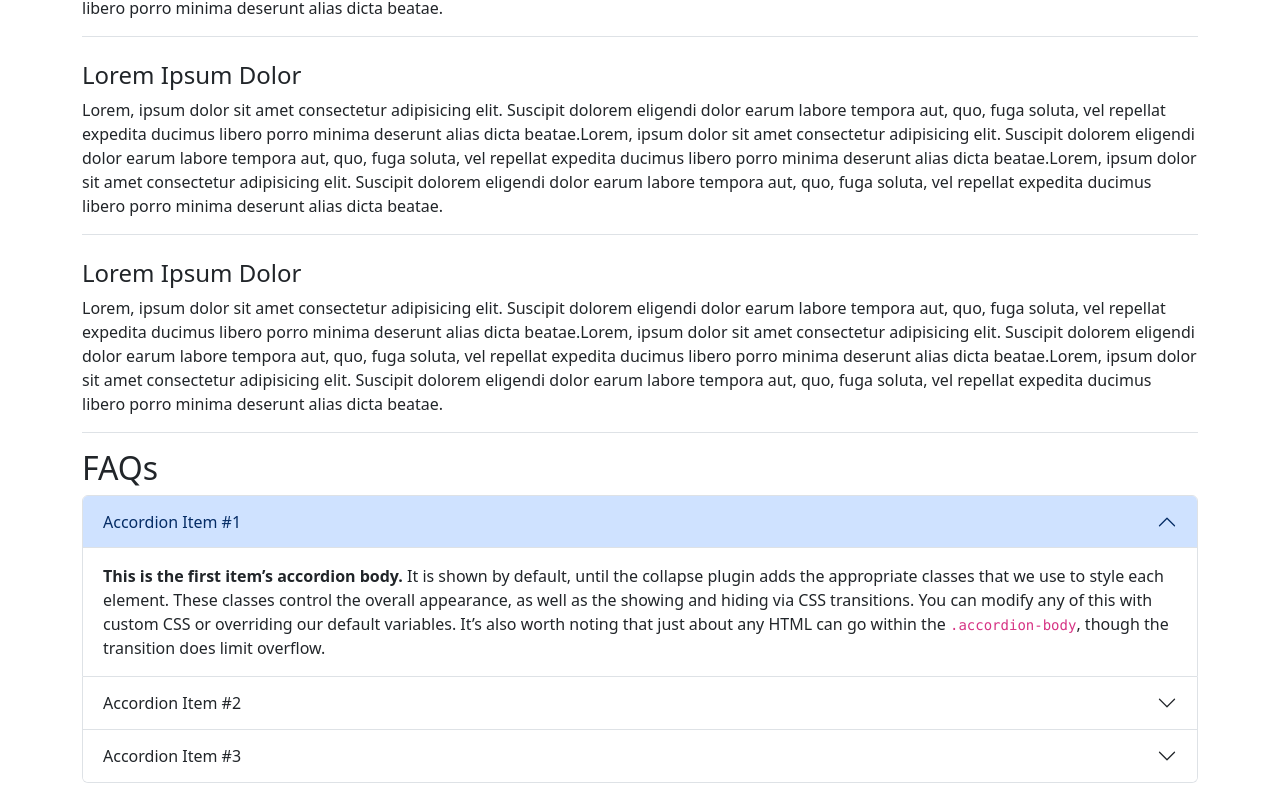
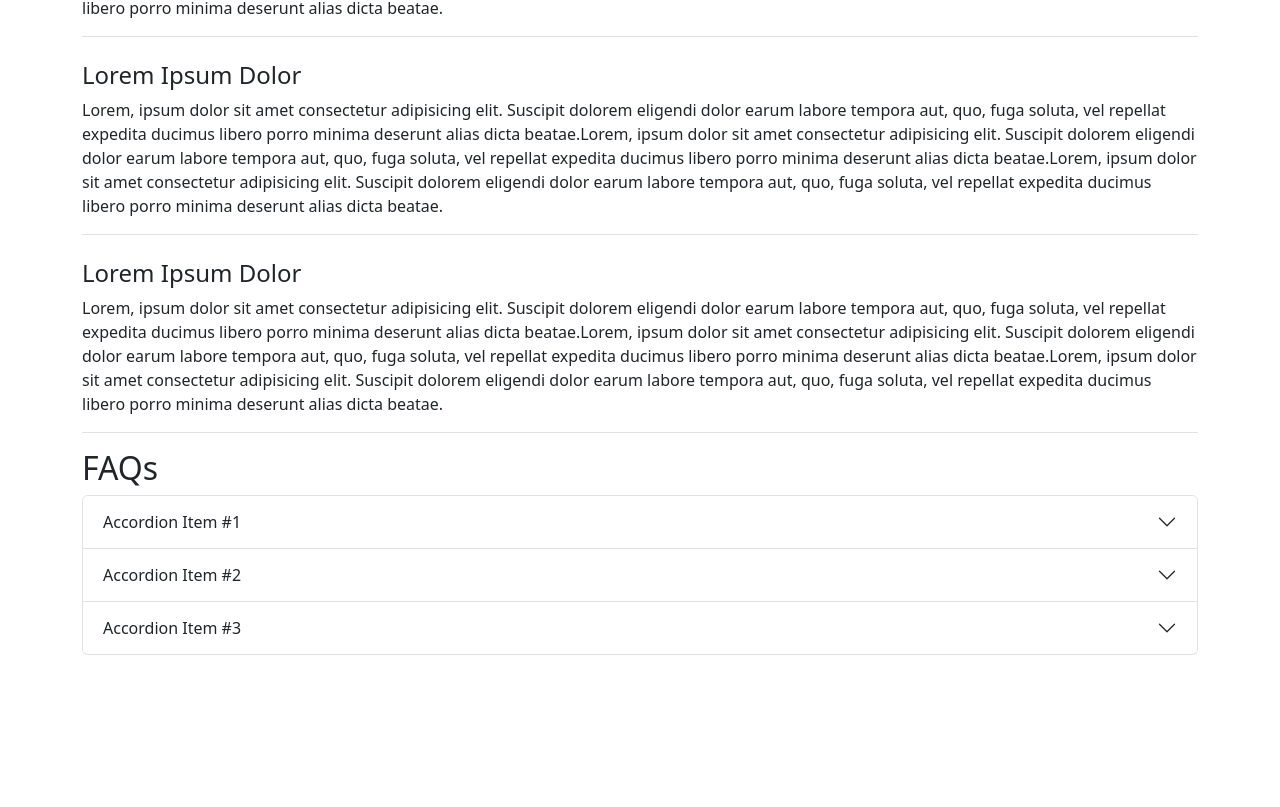
Before and after one commit to ManuelAliquo/react-context-api, a React (Vite) app: page /about-us in a window 1280 px wide. Shown: the part 312-1119 px from the top of the page. After the commit the page ends 991 px from the top, so only its background shows below. Built offline with nearby package versions, Linux system fonts and the light colour scheme.

Commit message:
milestone 1: created BudgetContext, added boolean state, wrapped app in provider

```diff
--- a/src/components/Header.jsx
+++ b/src/components/Header.jsx
@@ -1,8 +1,4 @@
 import { NavLink } from "react-router-dom";
-
-const handleSubmit = (e) => {
-  e.preventDefault();
-};
 
 export default function Header() {
   return (
@@ -42,8 +38,9 @@ export default function Header() {
                 </NavLink>
               </li>
             </ul>
-            <form onSubmit={handleSubmit} className="d-flex" role="search">
+            <div className="d-flex">
               <input
+                name="searchbar"
                 className="form-control me-2"
                 type="search"
                 placeholder="Search"
@@ -52,7 +49,7 @@ export default function Header() {
               <button className="btn btn-outline-primary">
                 <i className="bi bi-search"></i>
               </button>
-            </form>
+            </div>
           </div>
         </div>
       </nav>
--- /dev/null
+++ b/src/contexts/BudgetContext.jsx
@@ -0,0 +1,16 @@
+import { createContext, useContext, useState } from "react";
+
+const BudgetContext = createContext();
+
+function BudgetProvider({ children }) {
+  const [budgetMode, setBudgetMode] = useState(false);
+  const contextValue = { budgetMode, setBudgetMode };
+
+  return <BudgetContext.Provider value={contextValue}>{children}</BudgetContext.Provider>;
+}
+
+function useBudget() {
+  return useContext(BudgetContext);
+}
+
+export { BudgetProvider, useBudget };
--- a/src/layouts/DefaultLayout.jsx
+++ b/src/layouts/DefaultLayout.jsx
@@ -6,7 +6,7 @@ export default function DefaultLayout() {
     <>
       <Header />
       <main className="container py-4">
-        {/* contenuto della pagina corrente */}
+        {/* current page content */}
         <Outlet />
       </main>
     </>
--- a/src/pages/AboutUsPage.jsx
+++ b/src/pages/AboutUsPage.jsx
@@ -1,6 +1,8 @@
 export default function AboutUsPage() {
   return (
     <>
+      {/* About */}
+      <section className="about-section">
         <h2 className="mt-3">About Us</h2>
         <ul className="list-unstyled">
           <li className="mt-4 border-bottom">
@@ -12,8 +14,8 @@ export default function AboutUsPage() {
               adipisicing elit. Suscipit dolorem eligendi dolor earum labore tempora aut, quo, fuga
               soluta, vel repellat expedita ducimus libero porro minima deserunt alias dicta
               beatae.Lorem, ipsum dolor sit amet consectetur adipisicing elit. Suscipit dolorem
-            eligendi dolor earum labore tempora aut, quo, fuga soluta, vel repellat expedita ducimus
-            libero porro minima deserunt alias dicta beatae.
+              eligendi dolor earum labore tempora aut, quo, fuga soluta, vel repellat expedita
+              ducimus libero porro minima deserunt alias dicta beatae.
             </p>
           </li>
           <li className="mt-4 border-bottom">
@@ -25,8 +27,8 @@ export default function AboutUsPage() {
               adipisicing elit. Suscipit dolorem eligendi dolor earum labore tempora aut, quo, fuga
               soluta, vel repellat expedita ducimus libero porro minima deserunt alias dicta
               beatae.Lorem, ipsum dolor sit amet consectetur adipisicing elit. Suscipit dolorem
-            eligendi dolor earum labore tempora aut, quo, fuga soluta, vel repellat expedita ducimus
-            libero porro minima deserunt alias dicta beatae.
+              eligendi dolor earum labore tempora aut, quo, fuga soluta, vel repellat expedita
+              ducimus libero porro minima deserunt alias dicta beatae.
             </p>
           </li>
           <li className="mt-4 border-bottom">
@@ -38,18 +40,20 @@ export default function AboutUsPage() {
               adipisicing elit. Suscipit dolorem eligendi dolor earum labore tempora aut, quo, fuga
               soluta, vel repellat expedita ducimus libero porro minima deserunt alias dicta
               beatae.Lorem, ipsum dolor sit amet consectetur adipisicing elit. Suscipit dolorem
-            eligendi dolor earum labore tempora aut, quo, fuga soluta, vel repellat expedita ducimus
-            libero porro minima deserunt alias dicta beatae.
+              eligendi dolor earum labore tempora aut, quo, fuga soluta, vel repellat expedita
+              ducimus libero porro minima deserunt alias dicta beatae.
             </p>
           </li>
         </ul>
-
+      </section>
+      {/* FAQs */}
+      <section className="faqs-section">
         <h2>FAQs</h2>
         <div className="accordion" id="accordionExample">
           <div className="accordion-item">
             <h2 className="accordion-header">
               <button
-              className="accordion-button"
+                className="accordion-button collapsed"
                 type="button"
                 data-bs-toggle="collapse"
                 data-bs-target="#collapseOne"
@@ -61,7 +65,7 @@ export default function AboutUsPage() {
             </h2>
             <div
               id="collapseOne"
-            className="accordion-collapse collapse show"
+              className="accordion-collapse collapse"
               data-bs-parent="#accordionExample"
             >
               <div className="accordion-body">
@@ -131,6 +135,7 @@ export default function AboutUsPage() {
             </div>
           </div>
         </div>
+      </section>
     </>
   );
 }
--- a/src/pages/ProductDetailPage.jsx
+++ b/src/pages/ProductDetailPage.jsx
@@ -9,6 +9,7 @@ export default function ProductDetailPage() {
   const [product, setProduct] = useState({});
   const [showLoading, setShowLoading] = useState(true);
 
+  // single product request
   useEffect(() => {
     axios.get(`https://fakestoreapi.com/products/${id}`).then((res) => {
       if (!res.data) navigate("/404");
@@ -17,6 +18,7 @@ export default function ProductDetailPage() {
     });
   }, []);
 
+  // loading conditional-render
   if (showLoading)
     return (
       <div className="d-flex align-items-center">
@@ -27,6 +29,7 @@ export default function ProductDetailPage() {
       </div>
     );
 
+  // product conditional-render
   if (product)
     return (
       <section className="detail-section">
--- a/src/pages/ProductsPage.jsx
+++ b/src/pages/ProductsPage.jsx
@@ -16,7 +16,7 @@ export default function ProductsPage() {
     });
   }, []);
 
-  // condizionale per loading
+  // loading conditional-render
   return showLoading ? (
     <div className="d-flex align-items-center">
       <h1>Loading</h1>
@@ -26,16 +26,22 @@ export default function ProductsPage() {
     </div>
   ) : (
     <>
+      <section className="products-section">
         <h1 className="mb-4">Products</h1>
         <div className="row row-cols-2 row-cols-sm-3 row-cols-md-4 row-cols-lg-5 g-4">
           {products.map((product) => {
             return (
-            <Link to={"/products/" + product.id} className="text-decoration-none" key={product.id}>
+              <Link
+                to={"/products/" + product.id}
+                className="text-decoration-none"
+                key={product.id}
+              >
                 <ProductCard product={product} className="product-card" />
               </Link>
             );
           })}
         </div>
+      </section>
     </>
   );
 }
```
Also changed, not shown: src/App.jsx (+7 -4 lines). Lines whose indentation alone changed are shown as unchanged.
